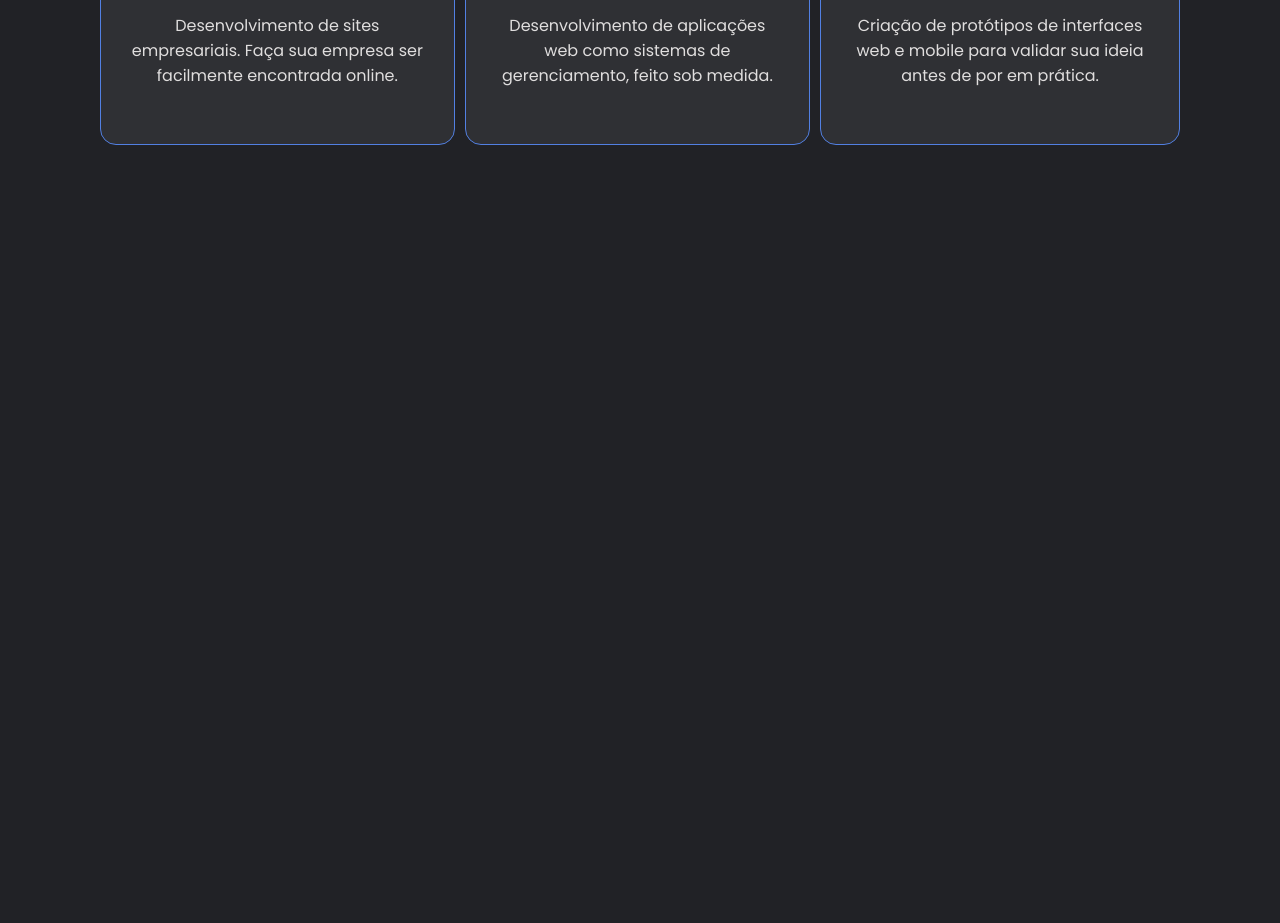
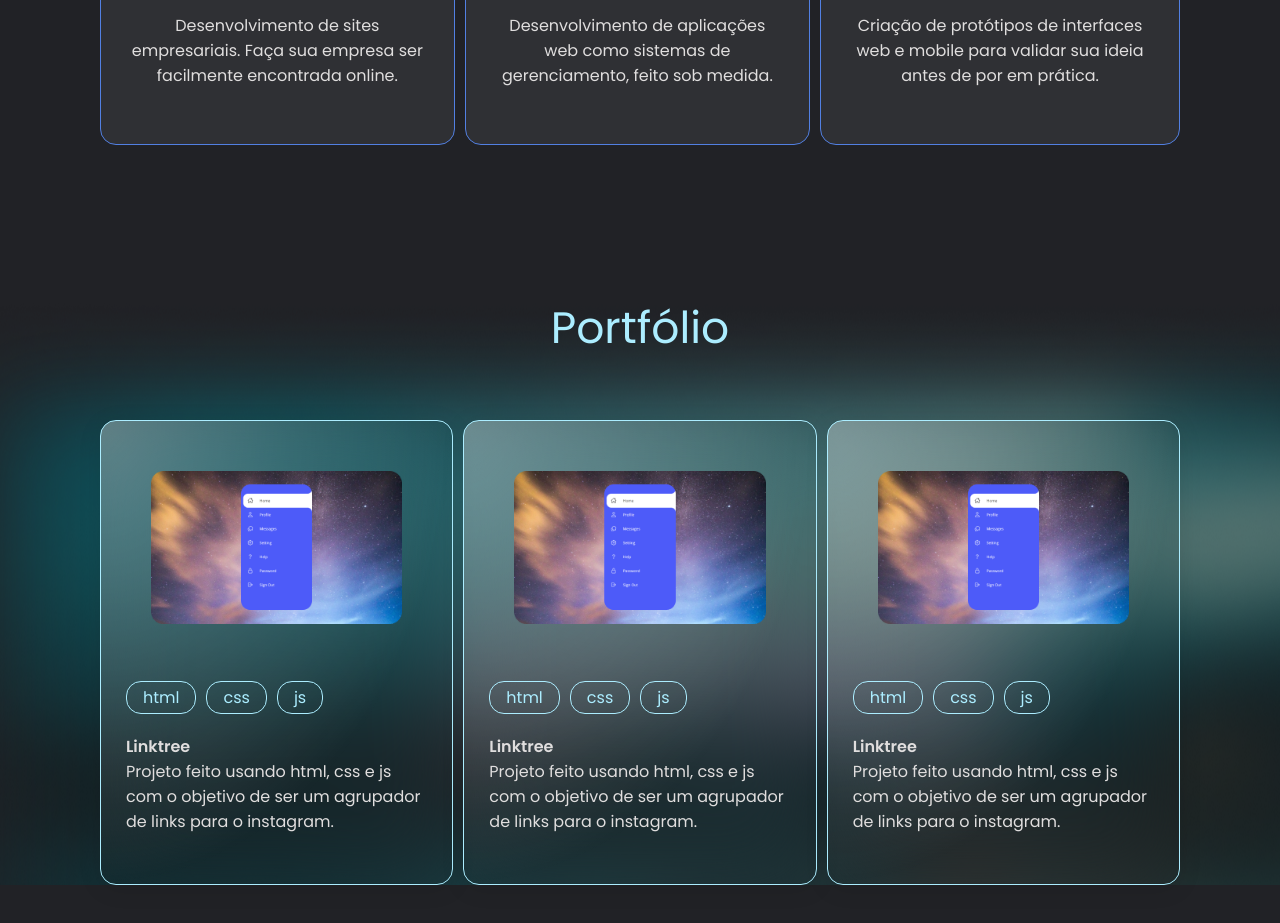
Before and after one commit to Freixofabricio/Portfolio, a plain HTML site: page index.html in a window 1280 px wide. Shown: the part 1841-2764 px from the top of the page. Before the commit the page ends 2136 px from the top, so only its background shows below. Drawn offline with nearby package versions, Linux system fonts and the light colour scheme.

Commit message:
Criação do portfolio

```diff
--- a/index.html
+++ b/index.html
@@ -47,7 +47,7 @@
       </div>
     </section>
       <section class="services">
-        <h1 class="tittle-purple">Serviços</h1>
+        <h1 class="tittle-green">Serviços</h1>
         <div class="services-container">
           <div class="service-card">
             <img src="assets/desenvolvimento-web.png" alt="Ícone de terminal">
@@ -66,6 +66,59 @@
           </div>
         </div>
       </section>
+      <section class="portfolio">
+        <h1 class="tittle-green">Portfólio</h1>
+        <div class="portfolio-container">
+          <div class="portfolio-card">
+            <div class="img-container">
+              <img src="assets/portfolio-sidebar.png" alt="Imagem do portfolio">
+            </div>
+            <div class="language-container">
+              <ul>
+                <li>html</li>
+                <li>css</li>
+                <li>js</li>
+              </ul>
+            </div>
+            <p><b>Linktree</b></p>
+            <p>
+              Projeto feito usando html, css e js com o objetivo de ser um agrupador de links para o instagram.
+            </p>
+          </div>
+          <div class="portfolio-card">
+            <div class="img-container">
+              <img src="assets/portfolio-sidebar.png" alt="Imagem do portfolio">
+            </div>
+            <div class="language-container">
+              <ul>
+                <li>html</li>
+                <li>css</li>
+                <li>js</li>
+              </ul>
+            </div>
+            <p><b>Linktree</b></p>
+            <p>
+              Projeto feito usando html, css e js com o objetivo de ser um agrupador de links para o instagram.
+            </p>
+          </div>
+          <div class="portfolio-card">
+            <div class="img-container">
+              <img src="assets/portfolio-sidebar.png" alt="Imagem do portfolio">
+            </div>
+            <div class="language-container">
+              <ul>
+                <li>html</li>
+                <li>css</li>
+                <li>js</li>
+              </ul>
+            </div>
+            <p><b>Linktree</b></p>
+            <p>
+              Projeto feito usando html, css e js com o objetivo de ser um agrupador de links para o instagram.
+            </p>
+          </div>
+        </div>
+      </section>
 
     <script>
       feather.replace();
--- a/style.css
+++ b/style.css
@@ -158,7 +158,7 @@ nav ul a svg {
     padding: 0 100px;
 }
 
-.services-container {
+.services-container, .portfolio-container {
     display: flex;
     justify-content: space-between;
     max-width: 1200px;
@@ -185,6 +185,62 @@ nav ul a svg {
 
 .service-card + .service-card {
     margin-left: 10px;
+}
+
+.portfolio {
+    padding: 0 100px;
+    margin-bottom: 100px;
+    text-align: center;
+    background: url(assets/portfolio-bg.png);
+}
+
+.portfolio .portfolio-container .portfolio-card {
+    background: radial-gradient(100% 100% at 0% 0%, rgba(255, 255, 255, 0.33) 0%, rgba(255, 255, 255, 0) 100%);
+    box-shadow: 0px 4px 24px -1px rgba(0, 0, 0, 0.1);
+    backdrop-filter: blur(42px);
+
+    border: 1px solid var(--green);
+    border-radius: 16px;
+    max-width: 360px;
+    text-align: left;
+    padding: 50px 25px;
+}
+
+.portfolio .portfolio-container .portfolio-card .img-container {
+    margin: 0 25px 50px;
+}
+
+.portfolio .portfolio-container .portfolio-card img {
+    width: 100%;
+}
+
+.portfolio .portfolio-container .language-container {
+    margin-bottom: 20px;
+}
+
+.portfolio .portfolio-container .language-container ul {
+    display: flex;
+    list-style: none;
+    padding: 0;
+}
+
+.portfolio .portfolio-container .language-container ul li {
+    color: var(--green);
+    border: 1px solid var(--green);
+    border-radius: 15px;
+    padding: 3px 16px;
+}
+
+.portfolio-card .language-container ul li + li {
+    margin-left: 10px;
+}
+
+.portfolio-card + .portfolio-card {
+    margin-left: 10px;
+}
+
+.portfolio-card p {
+    margin: 0;
 }
 
 /* RESPONSIVIDADE */
```
Also changed, not shown: assets/portfolio-bg.png (added), assets/portfolio-sidebar.png (added).
